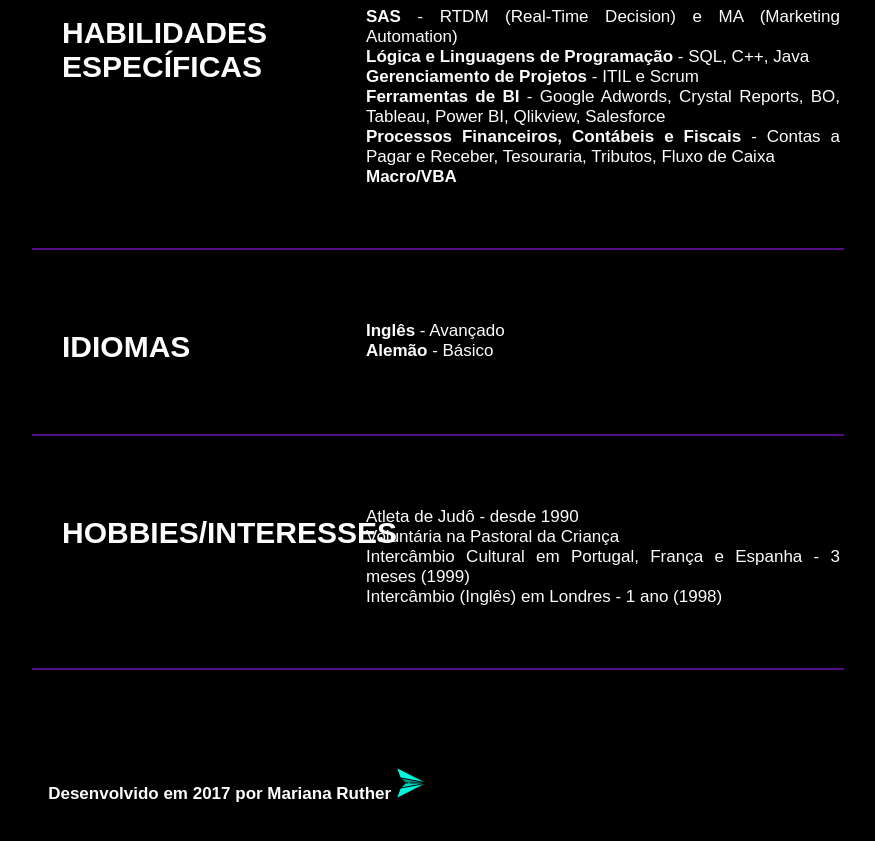
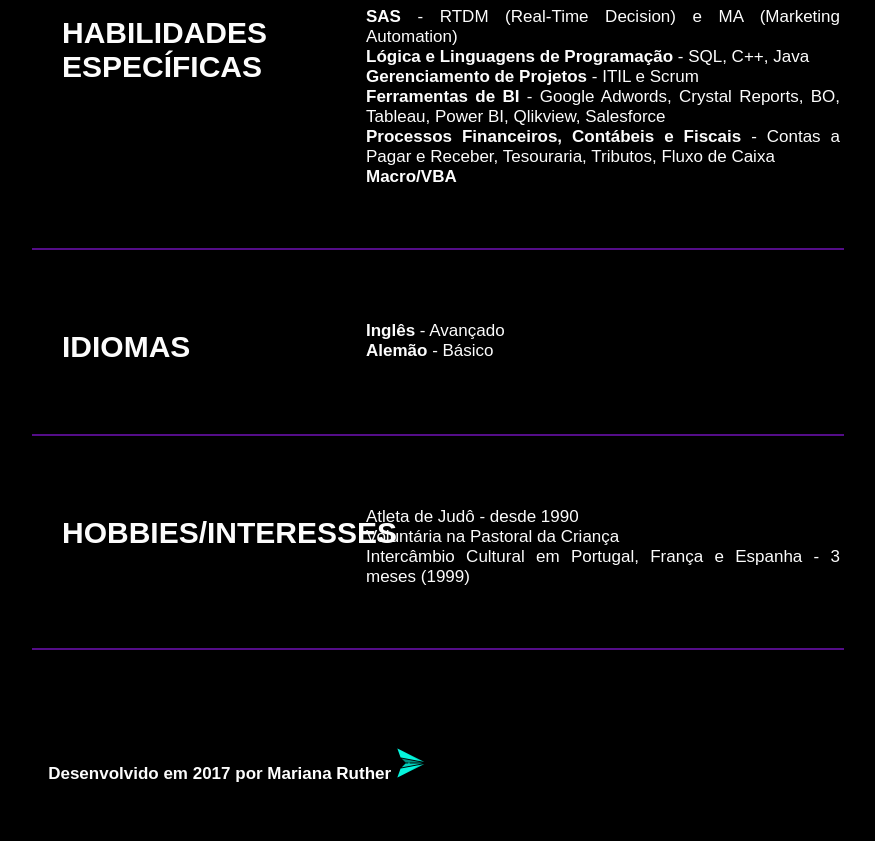
Before and after one commit to MarianaRuther/MarianaRuther.github.io, a plain HTML site: page index.html in a window 1280 px wide. Shown: the part 3705-4546 px from the top of the page, without its empty margins (368-1243 px from the left). Drawn offline with Linux system fonts and the light colour scheme; a script that the page names is missing; a web font is replaced by a local one.

Commit message:
Update index.html

```diff
--- a/index.html
+++ b/index.html
@@ -281,7 +281,7 @@
                             <li>Atleta de Judô - desde 1990</li>
                             <li>Voluntária na Pastoral da Criança</li>
                             <li>Intercâmbio Cultural em Portugal, França e Espanha - 3 meses (1999)</li>
-                            <li>Intercâmbio (Inglês) em Londres - 1 ano (1998)</li>
+<!--                             <li>Intercâmbio (Inglês) em Londres - 1 ano (1998)</li> -->
                         </ul>
                     </section>
                     </main>
```
